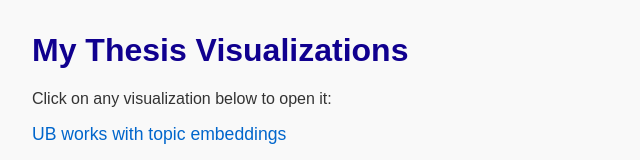
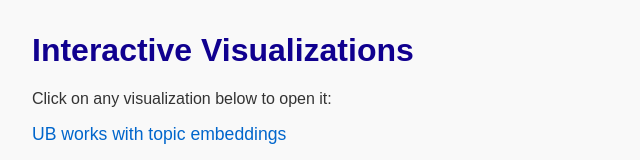
Before and after one commit to AlbaGarciaRomo/AlbaGarciaRomo.github.io, a plain HTML site: page index.html in a window 1280 px wide. Shown: the top 160 px of the page, without its empty margins (0-640 px from the left). Drawn offline with Linux system fonts and the light colour scheme.

Commit message:
index.html

```diff
--- a/index.html
+++ b/index.html
@@ -32,7 +32,7 @@
   </style>
 </head>
 <body>
-  <h1>My Thesis Visualizations</h1>
+  <h1>Interactive Visualizations</h1>
   <p>Click on any visualization below to open it:</p>
   <ul>
     <li><a href="UB_24_topics_15_neighbors.html">UB works with topic embeddings</a></li>
```
